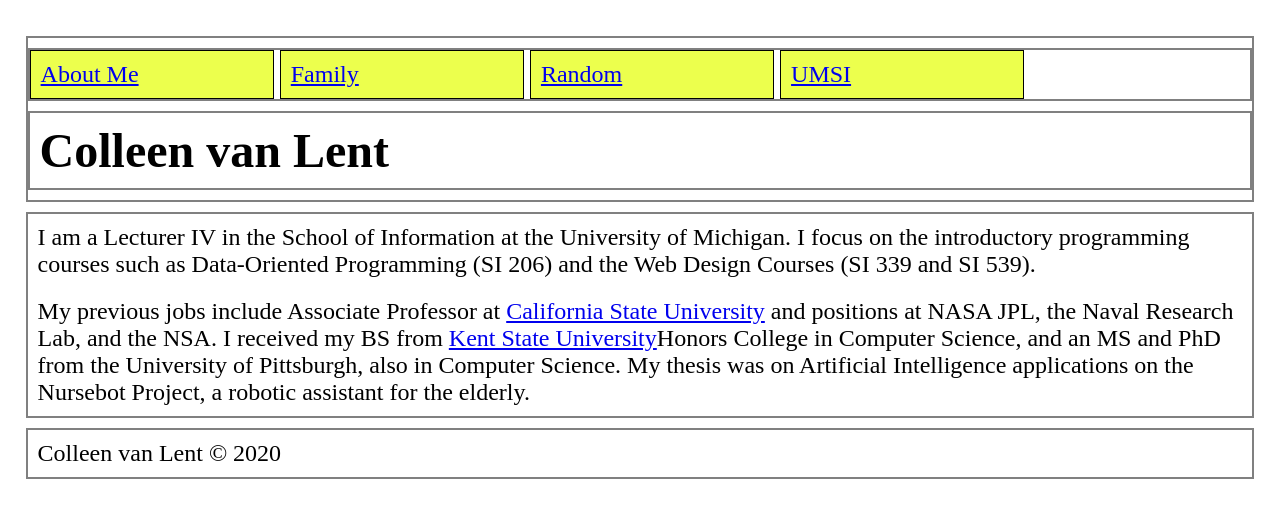
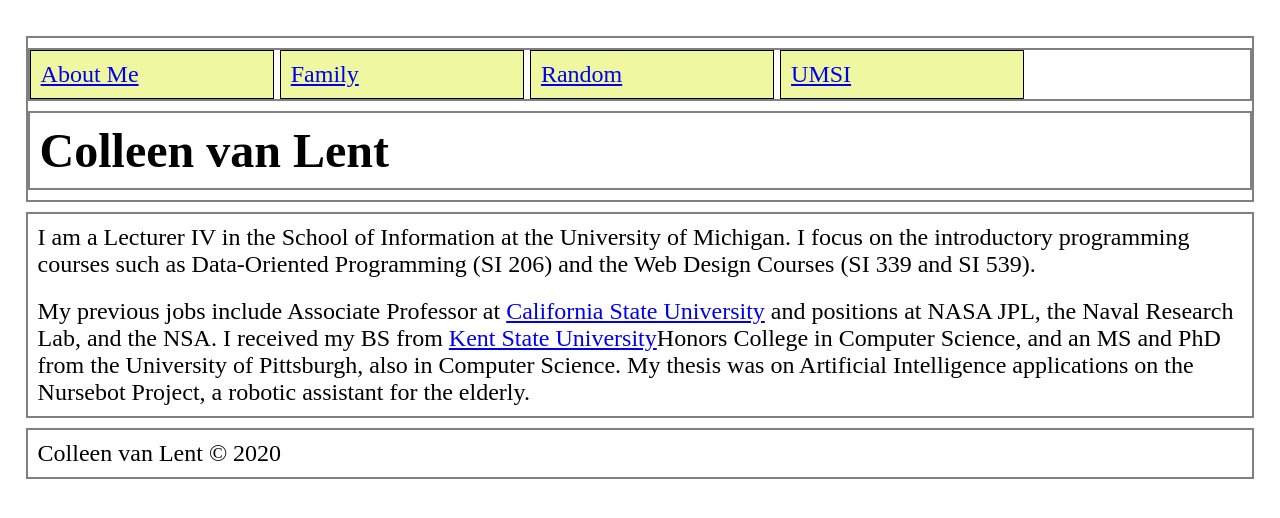
Before and after one commit to prasay12/homework1-2021, a plain HTML site: page index.html in a window 1280 px wide. Drawn offline with Linux system fonts and the light colour scheme.

Commit message:
Fixed color contrast issue in the nav bg color

```diff
--- a/css/style.css
+++ b/css/style.css
@@ -45,7 +45,7 @@ header, nav, main, h1, footer{
 /*Change the styling for all of the list
 items in the nav section*/
 nav li{
-	background-color: #ECFF4D;
+	background-color: #eff8a1;
 	padding:10px;
 	width:25%;
 	border:1px solid black;
```
